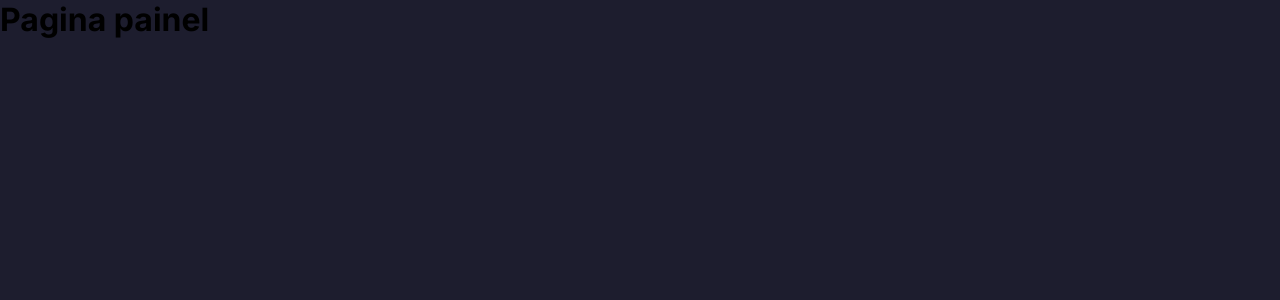
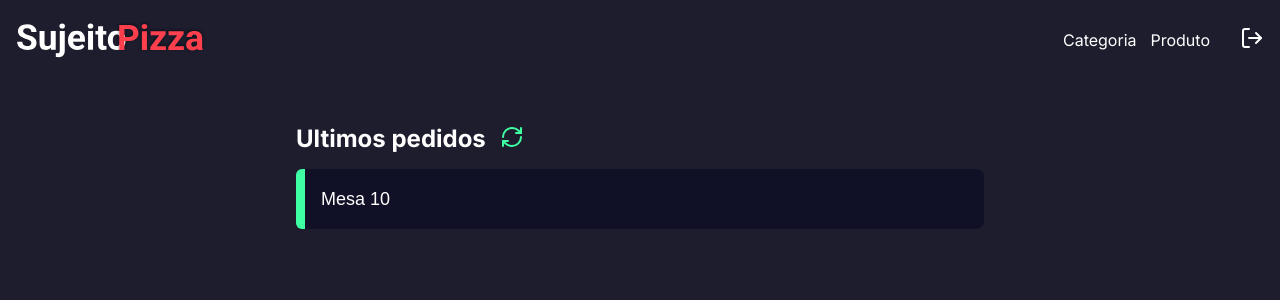
Before and after one commit to DevNewCome/pizzaria-fullstack, a Next.js app in the folder frontend/: page /dashboard in a window 1280 px wide. Shown: the top 300 px of the page. Built offline with nearby package versions, Linux system fonts and the light colour scheme.

Commit message:
update dashboard folder

```diff
--- a/frontend/package.json
+++ b/frontend/package.json
@@ -11,6 +11,7 @@
   "dependencies": {
     "axios": "^1.8.4",
     "cookies-next": "^6.0.0",
+    "lucide-react": "^0.522.0",
     "next": "15.2.4",
     "react": "^19.0.0",
     "react-dom": "^19.0.0",
--- /dev/null
+++ b/frontend/src/app/dashboard/category/styles.module.scss
@@ -0,0 +1,30 @@
+.container{
+  max-width: 720px;
+  margin: 20px auto;
+  padding: 0 16px;
+
+  display: flex;
+  flex-direction: column;
+
+  h1{
+    color: var(--white);
+  }
+
+}
+
+.form{
+  display: flex;
+  gap: 16px;
+  flex-direction: column;
+  margin: 16px 0;
+}
+
+.input{
+  height: 40px;
+  border:0;
+  background-color: var(--dark-900);
+  border-radius: 8px;
+  padding: 0 16px;
+  color: var(--white);
+  border: 1px solid var(--gray-100)
+}
--- /dev/null
+++ b/frontend/src/app/dashboard/components/header/index.tsx
@@ -0,0 +1,47 @@
+"use client"
+
+import styles from './style.module.scss'
+import Link from 'next/link'
+import Image from 'next/image'
+import logoImg from '/public/logo.svg'
+import { LogOutIcon } from 'lucide-react'
+import { deleteCookie } from 'cookies-next'
+import {useRouter} from 'next/navigation'
+export function Header(){
+const router = useRouter()
+    async function handleLogout(){
+        deleteCookie('session',{path: '/'} )
+        router.replace('/')
+    }
+
+    return(
+        <header className={styles.headerContainer}>
+            <div className={styles.headerContent}>
+                <Link href="/dashboard">
+                <Image
+                    alt="logo Sujeito programador"
+                    src={logoImg}
+                    width={190}
+                    height={60}
+                    priority={true}
+                    quality={100}
+                />
+                </Link>
+                <nav>
+                    <Link href="/dashboard/category">
+                        Categoria
+                    </Link>
+                    <Link href="/dashboard/product">
+                        Produto
+                    </Link>
+
+                    <form action={handleLogout}>
+                        <button>
+                           <LogOutIcon size={24} color='#FFF'/>
+                        </button>
+                    </form>
+                </nav>
+            </div>
+        </header>
+    )
+}
--- /dev/null
+++ b/frontend/src/app/dashboard/components/header/style.module.scss
@@ -0,0 +1,37 @@
+.headerContainer{
+    height: 5rem;
+}
+
+.headerContent{
+    max-width: 1280px;
+    height: 5rem;
+    margin: 0 auto;
+    padding: 0 16px;
+    display: flex;
+    align-items: center;
+    justify-content: space-between;
+
+    nav{
+        display: flex;
+        align-items: center;
+        gap: 14px;
+
+        a{
+            color: var(--white);
+            text-decoration: none;
+            transition: color .8s;
+            &:hover{
+                color: var(--red-900)
+            }
+        }
+        button{
+            border: 0;
+            background: transparent;
+            margin-left: 16px;
+            transition: transform 0.2s;
+            &:hover{
+                transform: scale(1.2);
+            }
+        }
+    }
+}
--- /dev/null
+++ b/frontend/src/app/dashboard/components/orders/index.tsx
@@ -0,0 +1,20 @@
+import styles from './styles.module.scss'
+import { RefreshCw } from 'lucide-react'
+export function Orders(){
+    return(
+        <main className={styles.container}>
+            <section className={styles.containerHeader}>
+                <h1>Ultimos pedidos</h1>
+                <button>
+                    <RefreshCw size={24} color="#3fffa3" />
+                </button>
+            </section>
+            <section className={styles.listOrders}>
+                <button className={styles.orderItem}>
+                    <div className={styles.tag}></div>
+                    <span>Mesa 10</span>
+                </button>
+            </section>
+        </main>
+    )
+}
--- /dev/null
+++ b/frontend/src/app/dashboard/components/orders/styles.module.scss
@@ -0,0 +1,60 @@
+
+.container{
+  max-width: 720px;
+  margin: 20px auto;
+  padding: 0 16px;
+
+  display: flex;
+  justify-content: space-between;
+  flex-direction: column;
+
+  h1{
+    color: var(--white);
+  }
+}
+
+.containerHeader{
+  display: flex;
+  align-items: center;
+  margin-bottom: 16px;
+  margin-top: 24px;
+  gap: 14px;
+
+  button{
+    background: transparent;
+    border:0;
+  }
+}
+
+.listOrders{
+  display: flex;
+  flex-direction: column;
+  gap: 16px;
+}
+
+.orderItem{
+  display: flex;
+  background-color: var(--dark-900);
+  align-items: center;
+  border:0;
+  font-size: 18px;
+  border-radius: 8px;
+  color: var(--white);
+  transition: all 0.5s;
+
+  &:hover{
+    filter: brightness(1.40);
+  }
+}
+
+.tag{
+  width: 9px;
+  height: 60px;
+  background-color: var(--green-900);
+  border-radius: 6px 0 0 6px;
+  margin-right: 16px;
+}
+
+.emptyItem{
+  color: var(--gray-100);
+}
--- /dev/null
+++ b/frontend/src/app/dashboard/layout.tsx
@@ -0,0 +1,10 @@
+import { Header } from "./components/header"
+
+export default function DashboardLayout({children}: {children: React.ReactNode}){
+    return(
+        <>
+       <Header/>
+             {children}
+        </>
+    )
+}
--- a/frontend/src/app/dashboard/page.tsx
+++ b/frontend/src/app/dashboard/page.tsx
@@ -1,8 +1,9 @@
+import { Orders } from "./components/orders";
 
 export default function Dashboard(){
     return(
-      <div>
-        <h1>Pagina painel</h1>
-      </div>
+      <>
+        <Orders/>
+      </>
     )
   }
```
Also changed, not shown: frontend/src/app/dashboard/category/page.tsx (added, +57 -0 lines), frontend/src/app/dashboard/components/button/index.tsx (added, +18 -0 lines), frontend/src/app/dashboard/components/button/styles.module.scss (added), 1 other file (tests, documents, lock files or other folders).
